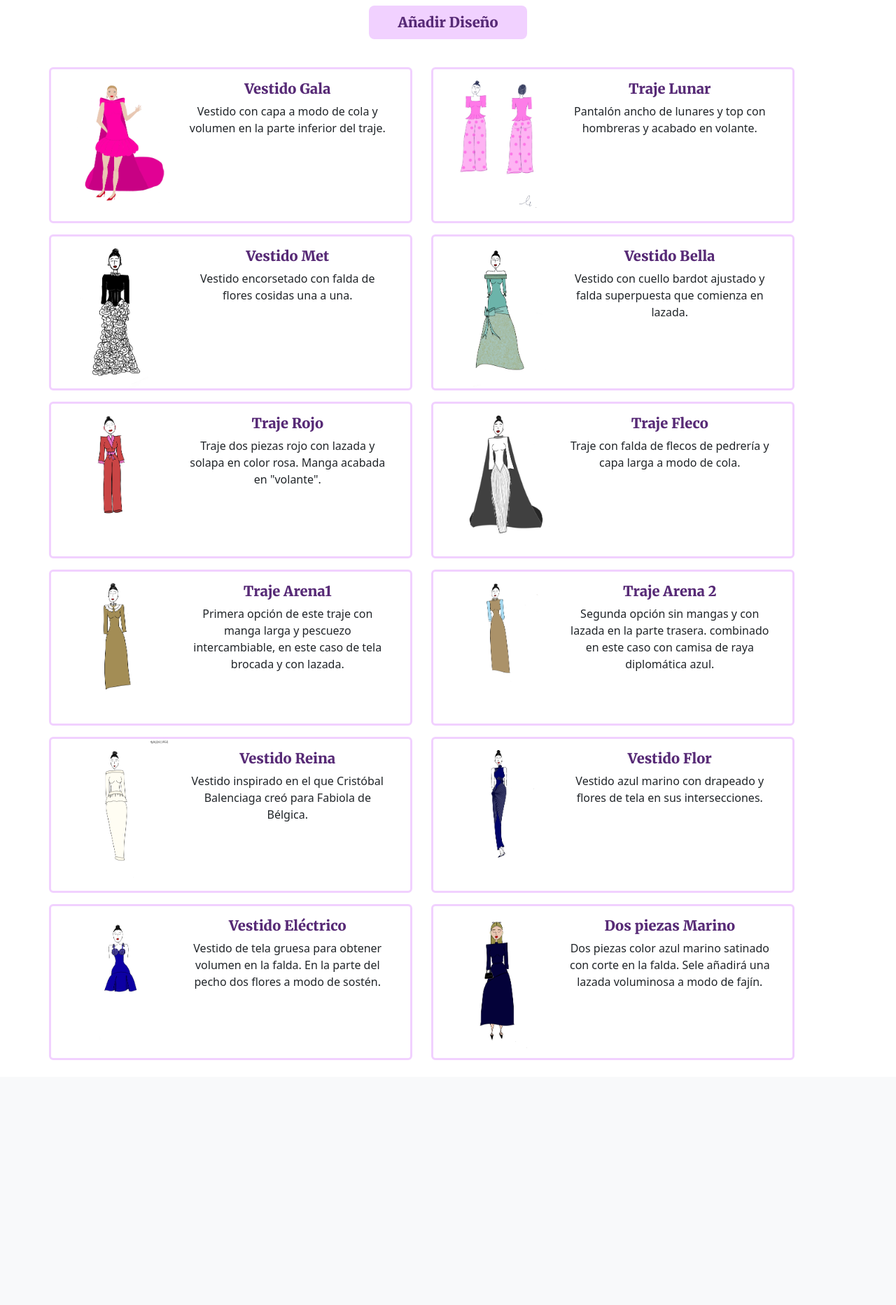
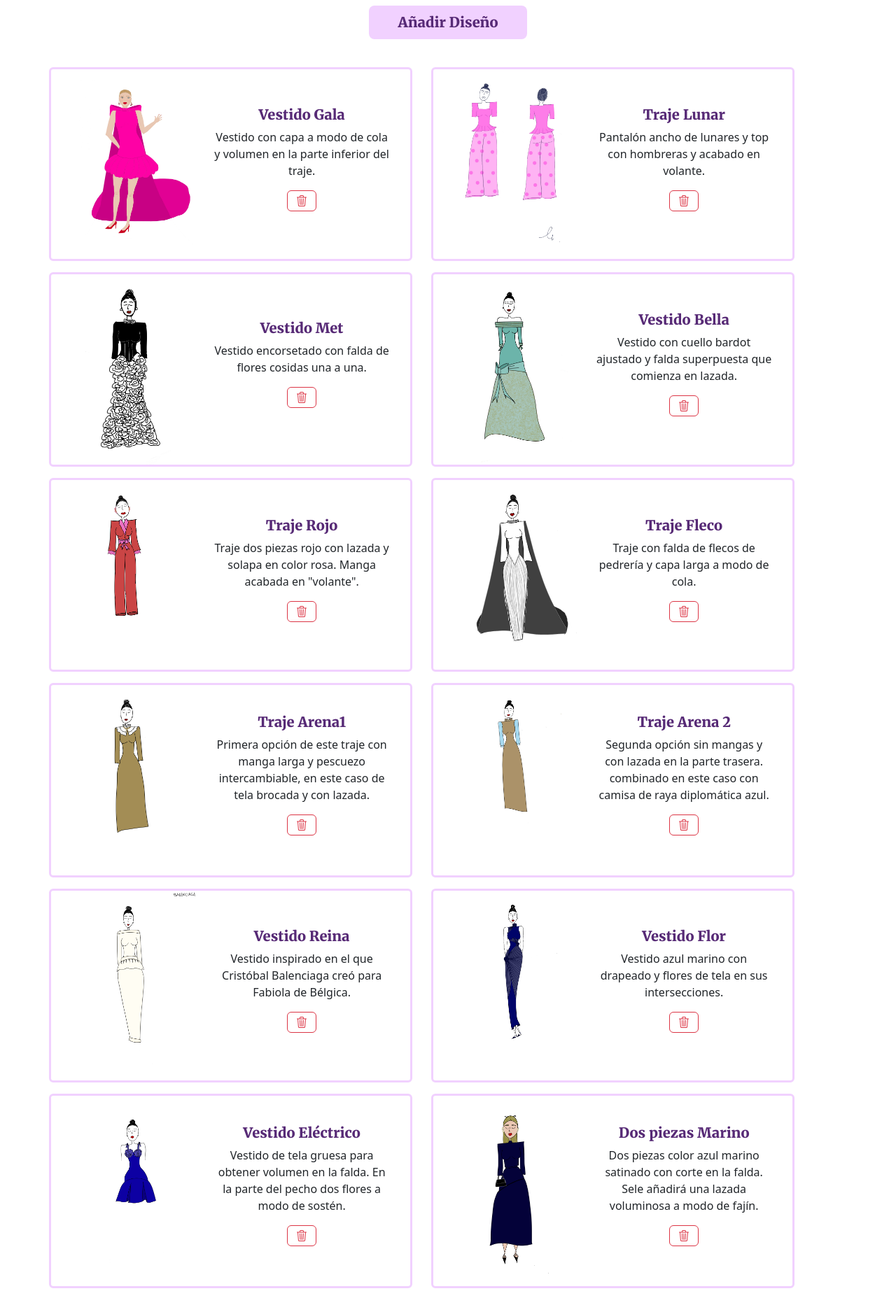
Before and after one commit to guillegomezz8/LuDesings, a Django app: a page that uses diseños/templates/diseños.html in a window 1280 px wide. Shown: the part 216-2081 px from the top of the page at 70% size. Before the commit the page ends 1731 px from the top, so only its background shows below. Run offline with Django 4.2, Linux system fonts and the light colour scheme; a user stored in the database is signed in; data comes from the database, SQL or seed files in the repository; both versions use the stored data as it was after the commit; parts of the project's set-up code (start-up, migrations or seed data) failed here and were passed over; some libraries are stand-ins or nearby versions.

Commit message:
Borrar diseños okay

```diff
--- a/diseños/templates/diseños.html
+++ b/diseños/templates/diseños.html
@@ -9,32 +9,44 @@
     {% endif %}
     {% if diseños %}
         <div class="row mt-4 mb-4 row-cols-2 row-cols-md-2 g-4">
-                {% for d in diseños %}
+            {% for d in diseños %}
                 <div class="row">
                     <div class="mt-3 card">
                         <div class="row g-0">
-                            <div class="col-md-4">
+                            <div class="col-md-5">
                                 {% if d.imagen_principal %}
                                     <img src="{{ d.imagen_principal.url }}" class="img-principal img-fluid rounded-start" alt="DiseñoLuJapon">
                                 {% else %}
                                     <img src="{% static 'img/default.jpg' %}" class="img-principal img-fluid rounded-start" alt="Imagen por defecto">
                                 {% endif %}
                             </div>
-                            <div class="col-md-8">
+                            <div class="col-md-7 d-flex align-items-center">
                                 <div class="card-body">
                                     <h5 class="contenido card-title">{{ d.nombre }}</h5>
                                     <p class="card-text">{{d.descripccion}}</p>
+                                    {% if request.user.is_authenticated %}
+                                        <form method="post" action="{% url 'borrar_diseño' pk=d.pk %}">
+                                            {% csrf_token %}
+                                            <button  class="btn btn-outline-danger">
+                                                <svg xmlns="http://www.w3.org/2000/svg" width="16" height="16" fill="currentColor" class="bi bi-trash3" viewBox="0 0 16 16">
+                                                    <path d="M6.5 1h3a.5.5 0 0 1 .5.5v1H6v-1a.5.5 0 0 1 .5-.5M11 2.5v-1A1.5 1.5 0 0 0 9.5 0h-3A1.5 1.5 0 0 0 5 1.5v1H1.5a.5.5 0 0 0 0 1h.538l.853 10.66A2 2 0 0 0 4.885 16h6.23a2 2 0 0 0 1.994-1.84l.853-10.66h.538a.5.5 0 0 0 0-1zm1.958 1-.846 10.58a1 1 0 0 1-.997.92h-6.23a1 1 0 0 1-.997-.92L3.042 3.5zm-7.487 1a.5.5 0 0 1 .528.47l.5 8.5a.5.5 0 0 1-.998.06L5 5.03a.5.5 0 0 1 .47-.53Zm5.058 0a.5.5 0 0 1 .47.53l-.5 8.5a.5.5 0 1 1-.998-.06l.5-8.5a.5.5 0 0 1 .528-.47M8 4.5a.5.5 0 0 1 .5.5v8.5a.5.5 0 0 1-1 0V5a.5.5 0 0 1 .5-.5"/>
+                                                </svg>
+                                            </button>
+                                        </form>
+                                    {% endif %}
                                 </div>
                             </div>
                         </div>
                     </div>
                 </div>
-                {% endfor %}
+            {% endfor %}
         </div>
     {% else %}
         <p class="mt-5 contenido text-center">No hay diseños que mostrar</p>
     {% endif %}
 </div>
+
+
 <link rel="stylesheet" href="{% static 'css/diseños.css' %}"/>
 <link rel="preconnect" href="https://fonts.googleapis.com">
 <link rel="preconnect" href="https://fonts.gstatic.com" crossorigin>
--- a/diseños/urls.py
+++ b/diseños/urls.py
@@ -1,9 +1,11 @@
 from django.contrib import admin
 from django.urls import path
-from . import views
+from .views import *
 
 
 urlpatterns = [
-    path('', views.diseños, name='diseños'),
-    path('crear/', views.crear_diseño, name='crear')
+    path('', diseños, name='diseños'),
+    path('crear/', crear_diseño, name='crear'),
+    path('borrar_diseño/<int:pk>/', borrar_diseño, name='borrar_diseño')
+
 ]
--- a/diseños/views.py
+++ b/diseños/views.py
@@ -1,4 +1,4 @@
-from django.shortcuts import render, redirect
+from django.shortcuts import render, redirect, get_object_or_404
 from .models import Diseño,Imagen
 from .forms import DiseñoForm
 
@@ -26,3 +26,11 @@ def crear_diseño(request):
     else:
         form = DiseñoForm()
     return render(request, 'diseñoForm.html', {'form': form})
+
+def borrar_diseño(request, pk):
+    diseño = get_object_or_404(Diseño, pk=pk)
+    if request.user.is_superuser:
+        diseño.delete()
+        return redirect('diseños')
+    else:
+        return render(request, '403.html')
```
Also changed, not shown: db.sqlite3.
